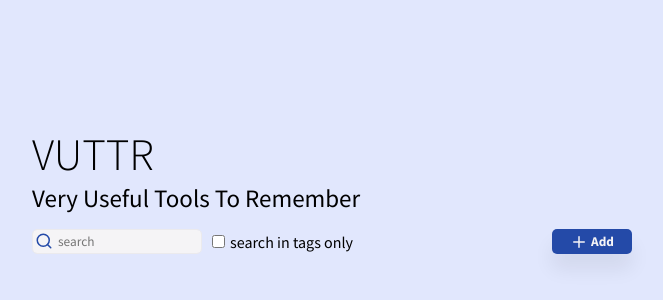
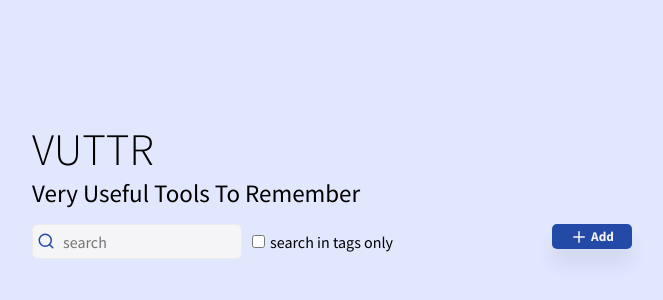
Before and after one commit to MickaelAraujs/vuttr, a React (Create React App) app: page / in a window 1280 px wide. Shown: the part 210-510 px from the top of the page, without its empty margins (308-971 px from the left). Built offline with nearby package versions, Linux system fonts and the light colour scheme.

Commit message:
corrigindo dimensões do input

```diff
--- a/src/Components/Header/styles.css
+++ b/src/Components/Header/styles.css
@@ -31,18 +31,22 @@
     background: transparent;
     border: 0;
     position: absolute;
-    top: 3px;
-    left: 3px;
+    top: 8px;
+    left: 5px;
     cursor: pointer;
 }
 
 .input-container .input-area .search-container input {
     text-indent: 25px;
-    height: 25px;
+    width: 210px;
+    height: 35px;
     background: #F5F4F6 0% 0% no-repeat padding-box;
     border: 1px solid #EBEAED;
     border-radius: 5px;
     opacity: 1;
+    padding: 5px;
+    font-size: 16px;
+    font-family: 'Source Sans Pro', sans-serif;
 }
 
 .input-container .input-area .checkbox-container {
```
